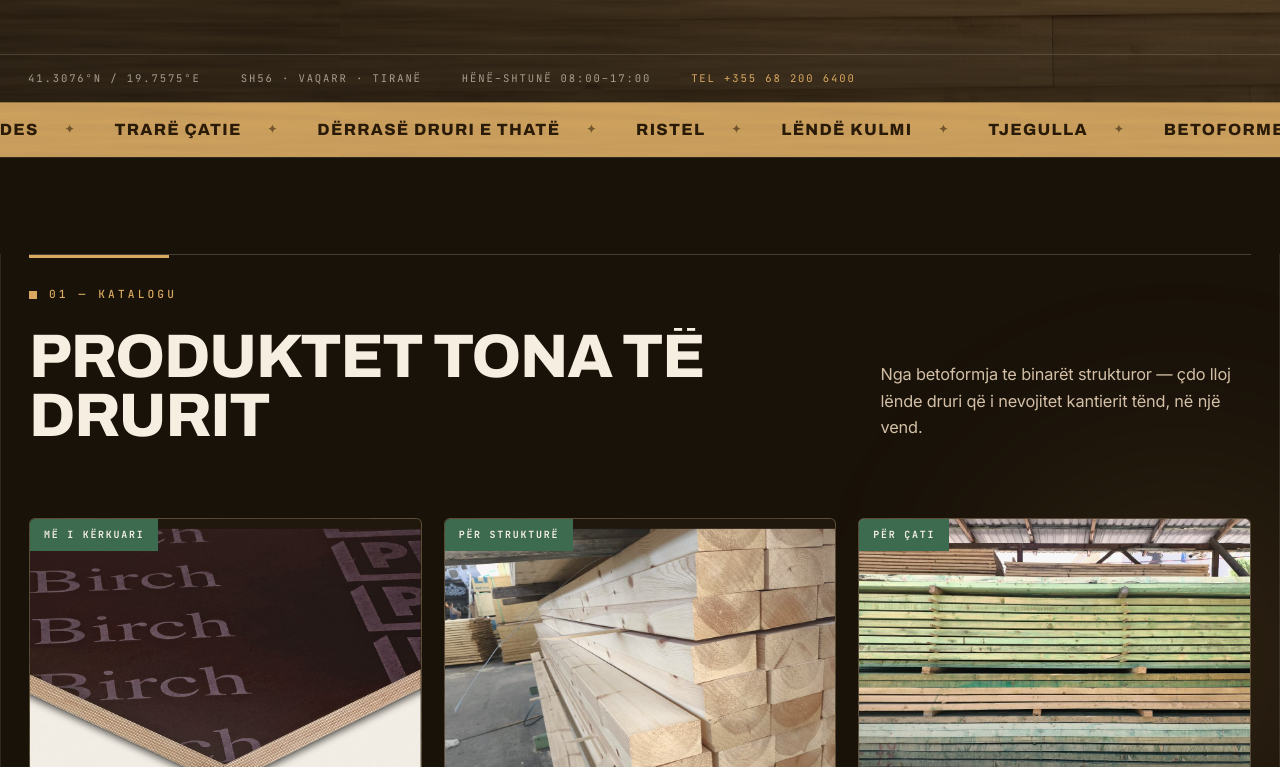
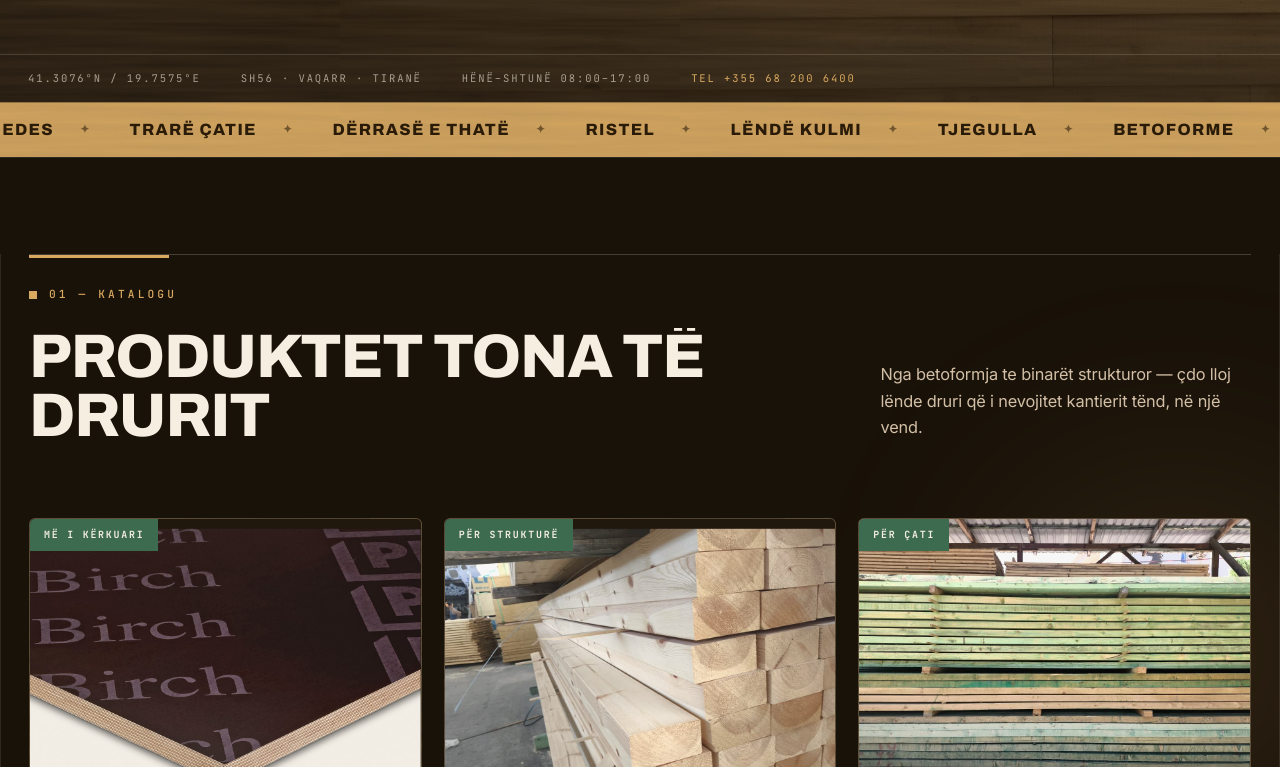
Before and after one commit to kristi985/ndue-prenga, a Next.js app: page / in a window 1280 px wide. Shown: the part 993-1760 px from the top of the page. Built offline with nearby package versions, Linux system fonts and the light colour scheme.

Commit message:
Titulli: Dërrasë Druri e Thatë → Dërrasë e Thatë

```diff
--- a/app/components/Hero.js
+++ b/app/components/Hero.js
@@ -19,7 +19,7 @@ const MARQUEE = [
   "Betoforme",
   "Binarë Suedes",
   "Trarë Çatie",
-  "Dërrasë Druri e Thatë",
+  "Dërrasë e Thatë",
   "Ristel",
   "Lëndë Kulmi",
   "Tjegulla",
--- a/app/components/Products.js
+++ b/app/components/Products.js
@@ -30,7 +30,7 @@ const PRODUCTS = [
   },
   {
     tag: "Universale",
-    title: "Dërrasë Druri e Thatë që Nuk Deformohet",
+    title: "Dërrasë e Thatë",
     images: [BP + "/images/derrasa.jpg", BP + "/images/derrasa-2.jpg", BP + "/images/derrasa-3.jpg"],
     desc: "Falë tharjes industriale të kontrolluar, kjo dërrasë druri mban formën e saj përgjithmonë — nuk kërcelet, nuk përdredhet dhe nuk hapet me ndryshimet e lagështisë. Ideale për dyer druri, korniza, panelime dhe çdo projekt ku kërkohet stabilitet i plotë në kohë. E lëmuar në të dyja anët, gati për ngjyrosje, llaç apo vernik, në trashësi dhe përmasa të ndryshme me prerje sipas kërkesës suaj.",
   },
```
Also changed, not shown: 1 other file (tests, documents, lock files or other folders).
